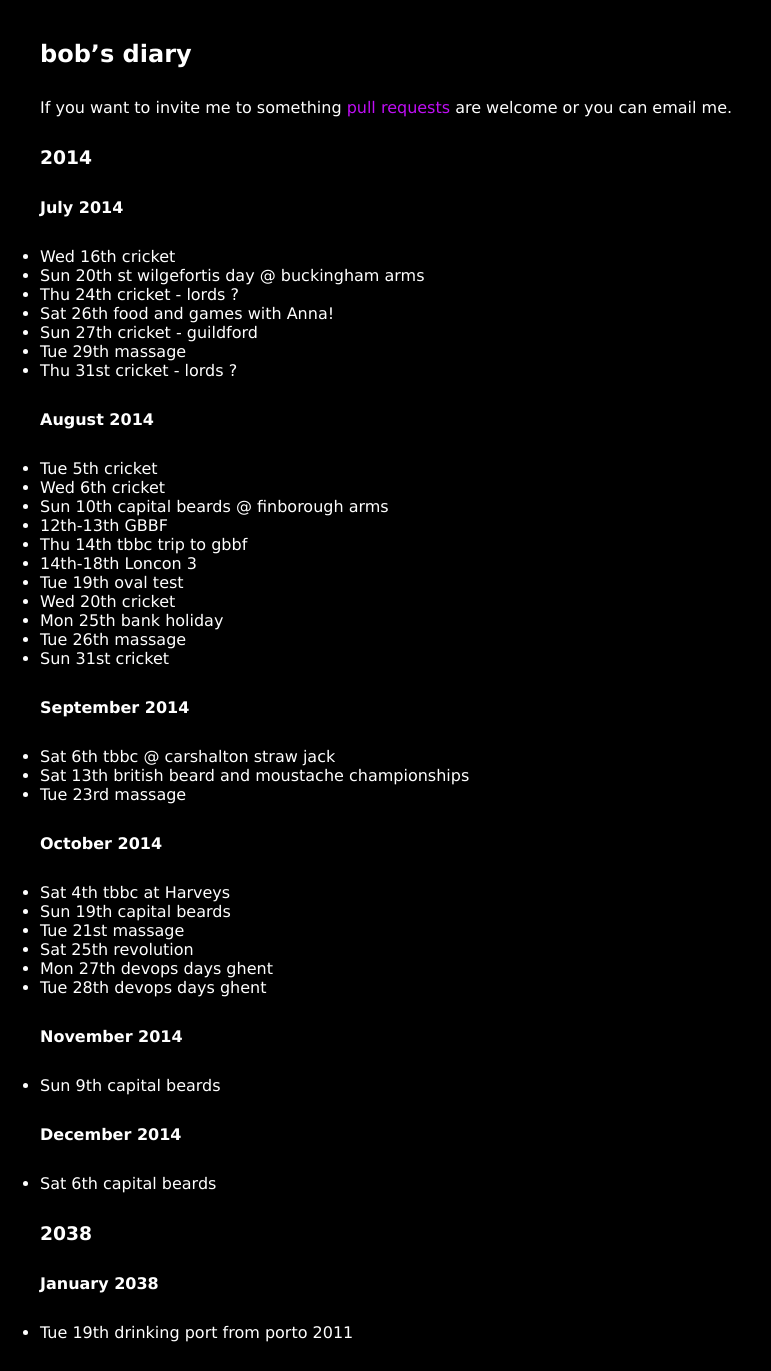
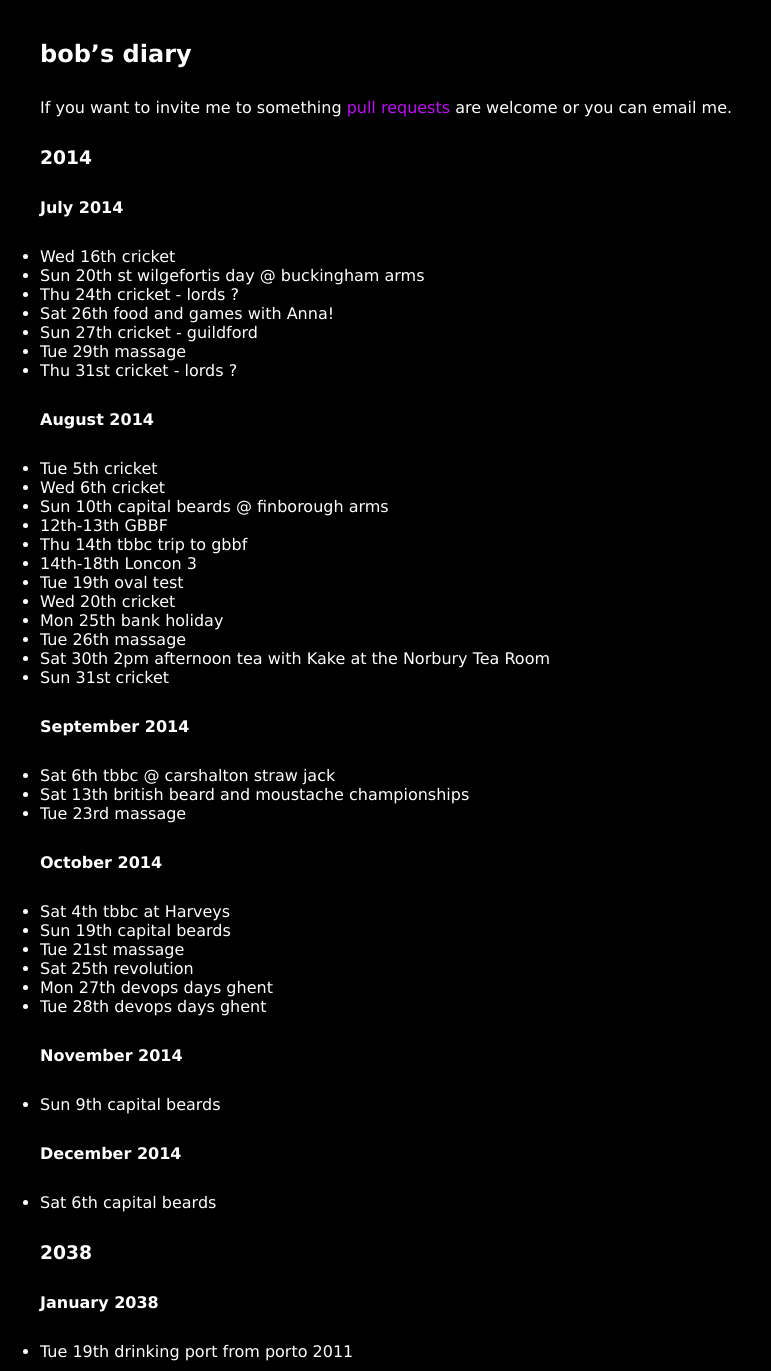
Before and after one commit to rjw1/randomness.org.uk, a Jekyll site: the page built from diary/index.md, in a window 1280 px wide. Shown: the whole page, without its empty margins (0-771 px from the left). Built offline with Jekyll 4.4.1, drawn with Linux system fonts in a browser that asks for light colours; Markdown is read by kramdown in place of the engine named in the settings.

Commit message:
Add afternoon tea on 30 Aug

```diff
--- a/diary/index.md
+++ b/diary/index.md
@@ -31,6 +31,7 @@ are welcome or you can email me.
 * Wed 20th cricket
 * Mon 25th bank holiday
 * Tue 26th massage
+* Sat 30th 2pm afternoon tea with Kake at the Norbury Tea Room
 * Sun 31st cricket
 
 #### September 2014 ####
```
